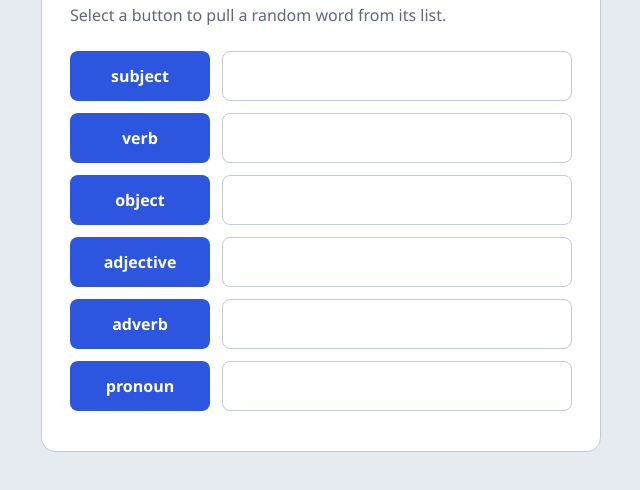
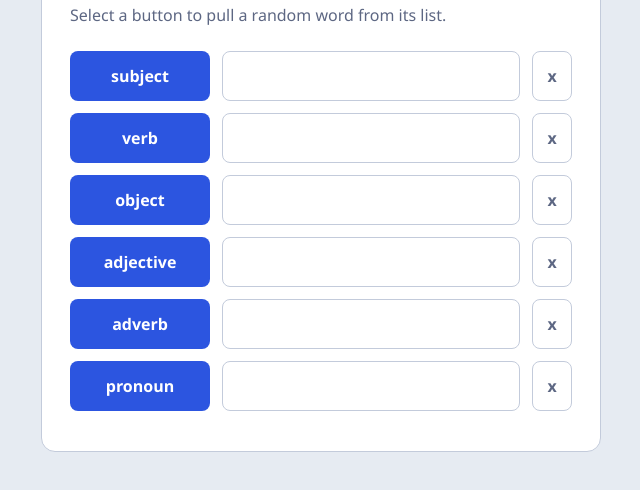
Before and after one commit to cjdavies93/sentencebuilder, a plain HTML site: page index.html in a window 1280 px wide. Shown: the part 210-700 px from the top of the page, without its empty margins (319-959 px from the left). Drawn offline with Linux system fonts and the light colour scheme.

Commit message:
Add files via upload
Updated with small 'clear field' button

```diff
--- a/index.html
+++ b/index.html
@@ -51,7 +51,7 @@
   p.intro { margin: 0 0 24px; color: var(--muted); line-height: 1.5; }
   .row {
     display: grid;
-    grid-template-columns: 140px 1fr;
+    grid-template-columns: 140px 1fr 40px;
     gap: 12px;
     margin-bottom: 12px;
   }
@@ -72,6 +72,15 @@
     outline: 3px solid var(--accent);
     outline-offset: 2px;
   }
+  button.clear {
+    padding: 0;
+    font-size: 1rem;
+    line-height: 1;
+    background: transparent;
+    color: var(--muted);
+    border: 1px solid var(--line);
+  }
+  button.clear:hover { background: transparent; color: var(--ink); border-color: var(--muted); }
   input {
     font: inherit;
     font-size: 1.1rem;
@@ -84,7 +93,7 @@
   }
   input.error { color: var(--error); font-size: 0.85rem; }
   @media (max-width: 420px) {
-    .row { grid-template-columns: 110px 1fr; }
+    .row { grid-template-columns: 100px 1fr 36px; gap: 8px; }
     main { padding: 24px 18px; }
   }
   @media (prefers-reduced-motion: reduce) {
@@ -152,7 +161,18 @@
       }
     });
 
-    row.append(btn, field);
+    const clear = document.createElement("button");
+    clear.type = "button";
+    clear.className = "clear";
+    clear.textContent = "x";
+    clear.setAttribute("aria-label", "Clear " + name);
+    clear.title = "Clear";
+    clear.addEventListener("click", () => {
+      field.value = "";
+      field.classList.remove("error");
+    });
+
+    row.append(btn, field, clear);
     container.appendChild(row);
   });
 </script>
```
